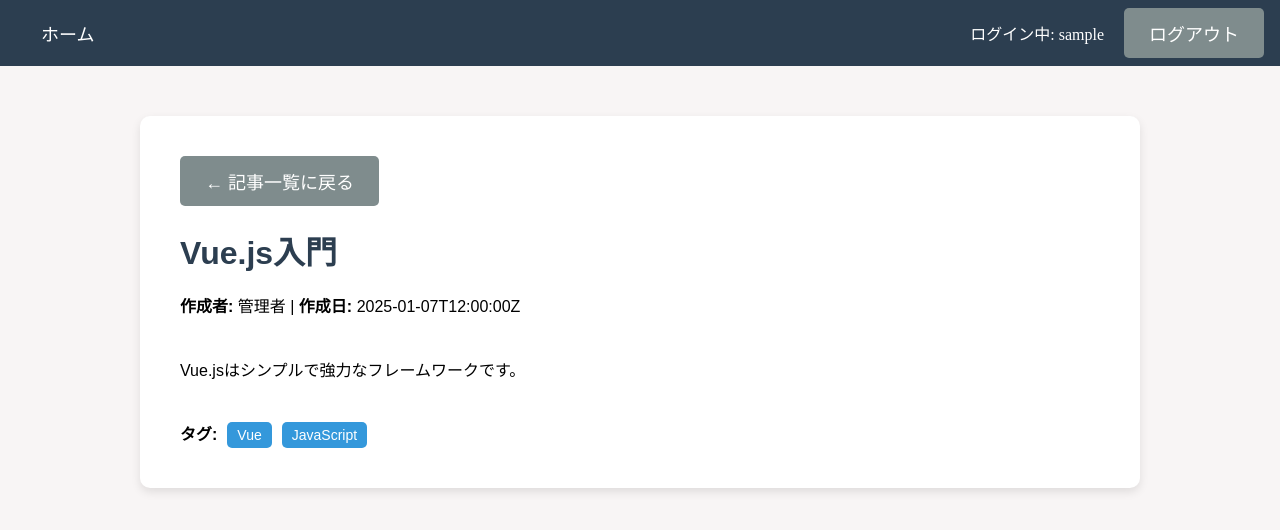
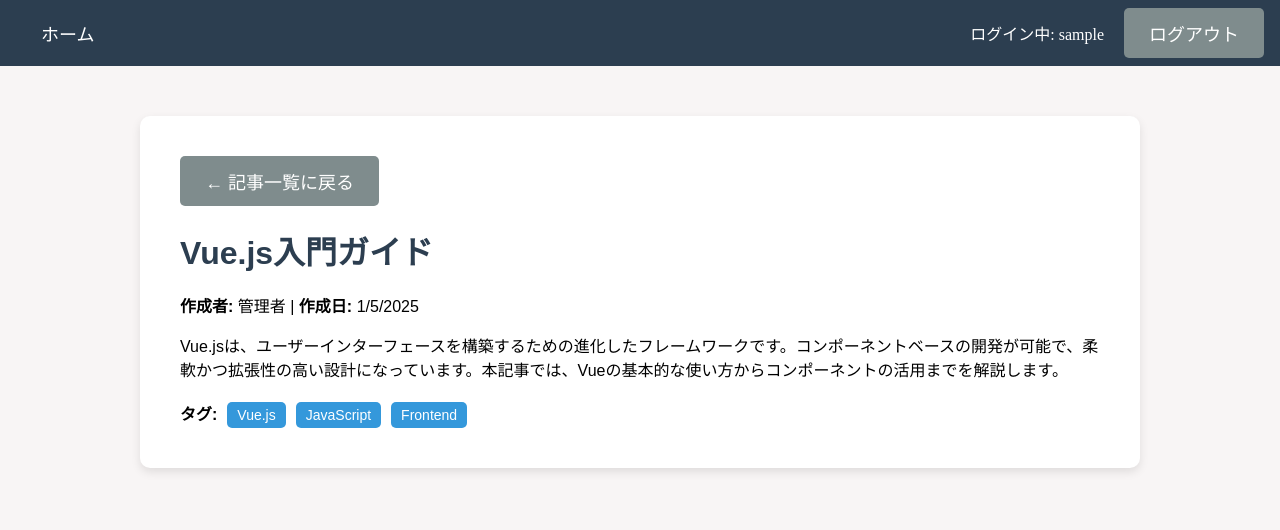
Before and after one commit to tech-education-nav/vue-spa, a Vue app: page /articles/1 in a window 1280 px wide. Shown: the top 530 px of the page. Built offline with nearby package versions, Linux system fonts and the light colour scheme; data requests are answered from the project's data file; sample sign-in values are in the browser's storage.

Commit message:
記事詳細 ロジック

```diff
--- a/src/assets/main.css
+++ b/src/assets/main.css
@@ -228,3 +228,10 @@ h1 {
   color: #c0392b;
   margin-bottom: 30px;
 }
+
+/* ローディング表示 */
+.loading {
+  text-align: center;
+  font-size: 18px;
+  color: #3498db;
+}
--- a/src/views/articles/ArticleDetailView.vue
+++ b/src/views/articles/ArticleDetailView.vue
@@ -6,57 +6,79 @@ import { useRoute, useRouter } from 'vue-router'
 const route = useRoute()
 const router = useRouter()
 
-// 記事データ（仮のデータ）
+// 記事データの状態
 const article = ref(null)
+const isLoading = ref(false)
+const error = ref('')
 
-// 仮のデータ一覧
-const articles = [
-  {
-    id: 1,
-    title: 'Vue.js入門',
-    content: 'Vue.jsはシンプルで強力なフレームワークです。',
-    author: '管理者',
-    createdAt: '2025-01-07T12:00:00Z',
-    updatedAt: '2025-01-07T12:00:00Z',
-    tags: ['Vue', 'JavaScript'],
-  },
-  {
-    id: 2,
-    title: '状態管理の基礎',
-    content: 'Piniaを使えば状態管理が楽になります。',
-    author: 'ユーザー1',
-    createdAt: '2025-01-08T10:00:00Z',
-    updatedAt: '2025-01-08T10:00:00Z',
-    tags: ['State Management', 'Pinia'],
-  },
-]
+/**
+ * 指定された記事を取得する
+ * @param {number} id 記事ID
+ */
+const fetchArticle = async (id) => {
+  isLoading.value = true
+  try {
+    const response = await fetch(`http://localhost:3000/articles/${id}`)
+    if (!response.ok) {
+      throw new Error(`サーバーエラー: ${response.status}`)
+    }
 
-// TODO: 記事データの取得
+    const data = await response.json()
+    article.value = data
+  } catch (err) {
+    error.value = '記事の取得に失敗しました。時間を置いて再試行してください。'
+    console.error('記事取得エラー:', err)
+  }
+  isLoading.value = false
+}
+
+// コンポーネントのマウント時に記事を取得
 onMounted(() => {
   const id = Number(route.params.id)
-  article.value = articles.find((a) => a.id === id)
+  if (isNaN(id)) {
+    error.value = '不正な記事IDです'
+    return
+  }
+  fetchArticle(id)
 })
 
-// 一覧に戻る処理
+/**
+ * 記事一覧に戻る処理
+ */
 const handleBackList = () => {
   router.push('/articles')
 }
 </script>
 
 <template>
-  <div class="container" v-if="article">
+  <div class="container">
     <button class="button button-secondary" @click="handleBackList">← 記事一覧に戻る</button>
+
+    <template v-if="isLoading">
+      <p class="loading">記事を読み込み中...</p>
+    </template>
+
+    <template v-else-if="error">
+      <p class="error-message">{{ error }}</p>
+    </template>
+
+    <template v-else-if="article">
       <h1>{{ article.title }}</h1>
-    <p class="form-group">
+      <p class="meta-info">
         <strong>作成者:</strong> {{ article.author }} | <strong>作成日:</strong>
-      {{ article.createdAt }}
+        {{ new Date(article.createdAt).toLocaleDateString() }}
       </p>
-    <div class="form-group">
+      <div class="content">
         <p>{{ article.content }}</p>
       </div>
-    <div>
+      <div class="tags">
         <strong>タグ:</strong>
         <span v-for="tag in article.tags" :key="tag" class="tag">{{ tag }}</span>
       </div>
+    </template>
+
+    <template v-else>
+      <p class="not-found">記事が見つかりません。</p>
+    </template>
   </div>
 </template>
```
Lines whose indentation alone changed are shown as unchanged.
